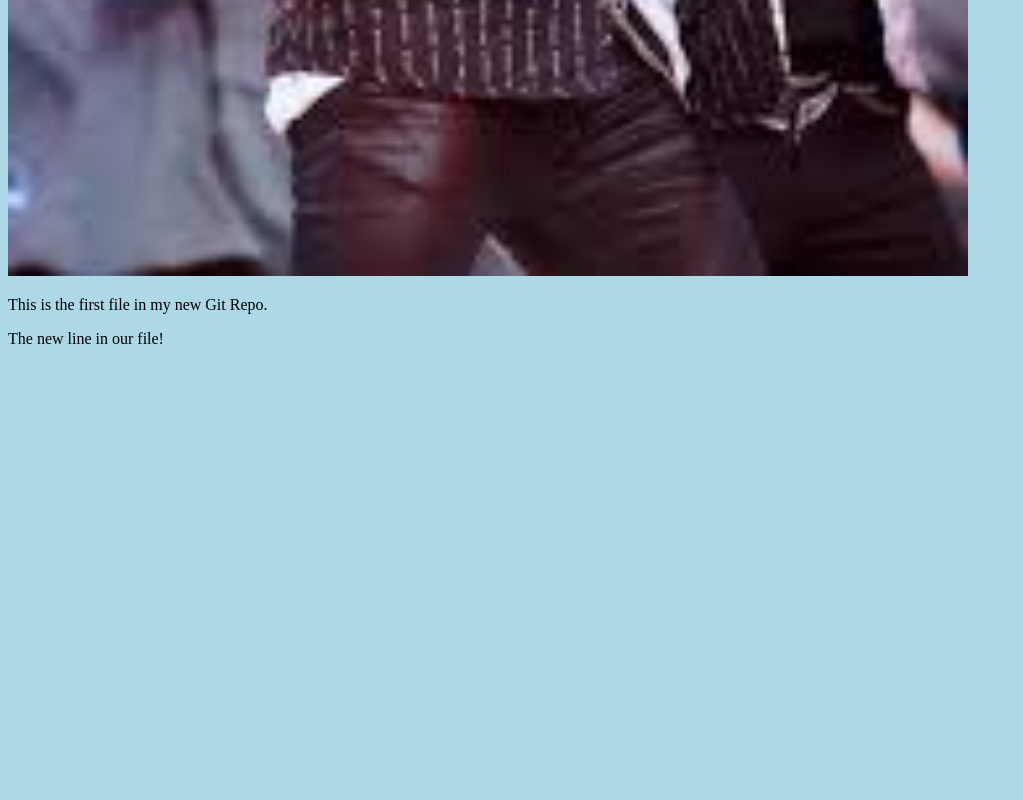
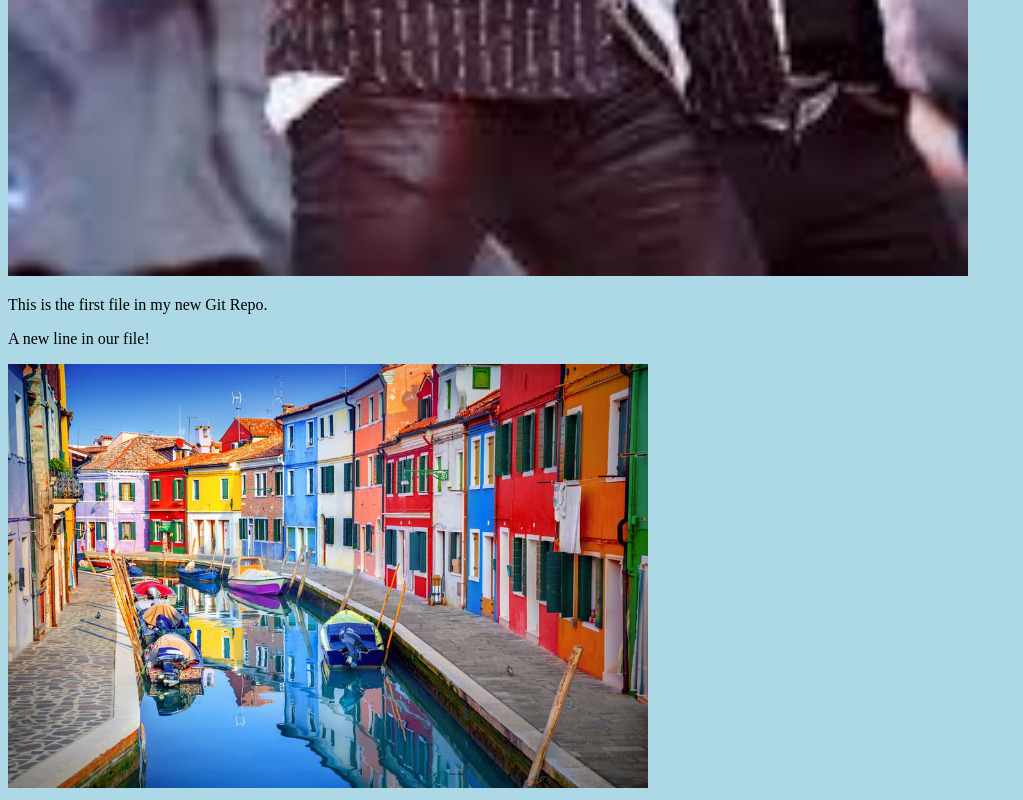
Before and after one commit to yaswanthindla/helloworld, a plain HTML site: page index.html in a window 1280 px wide. Shown: the part 1246-2046 px from the top of the page, without its empty margins (0-1023 px from the left). Before the commit the page ends 1610 px from the top, so only its background shows below. Drawn offline with Linux system fonts and the light colour scheme.

Commit message:
added new image

```diff
--- a/index.html
+++ b/index.html
@@ -7,10 +7,10 @@
 <body>
 
 <h1>Hello world!</h1>
-<div><img src="music war.jpg" alt="Hello World from Space"
-style="width:100%;max-width:960px"></div>
+<div><img src="music war.jpg" alt="Hello World from Space" style="width:100%;max-width:960px"></div>
 <p>This is the first file in my new Git Repo.</p>
-<p>The new line in our file!</p>
+<p>A new line in our file!</p>
+<div><img src="colorpic.jpg" alt="Hello Git" style="width:100%;max-width:640px"></div>
 
 </body>
 </html>
```
Also changed, not shown: colorpic.jpg (added).
